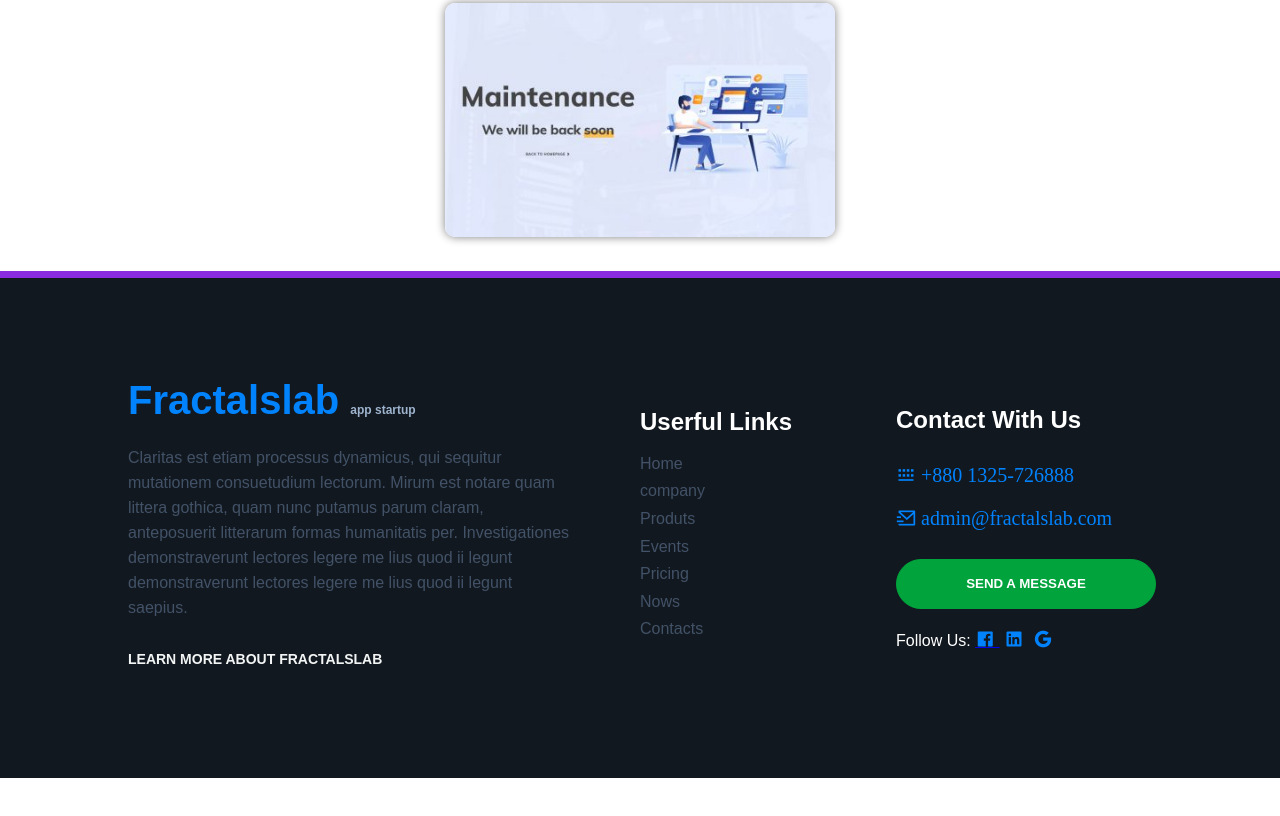
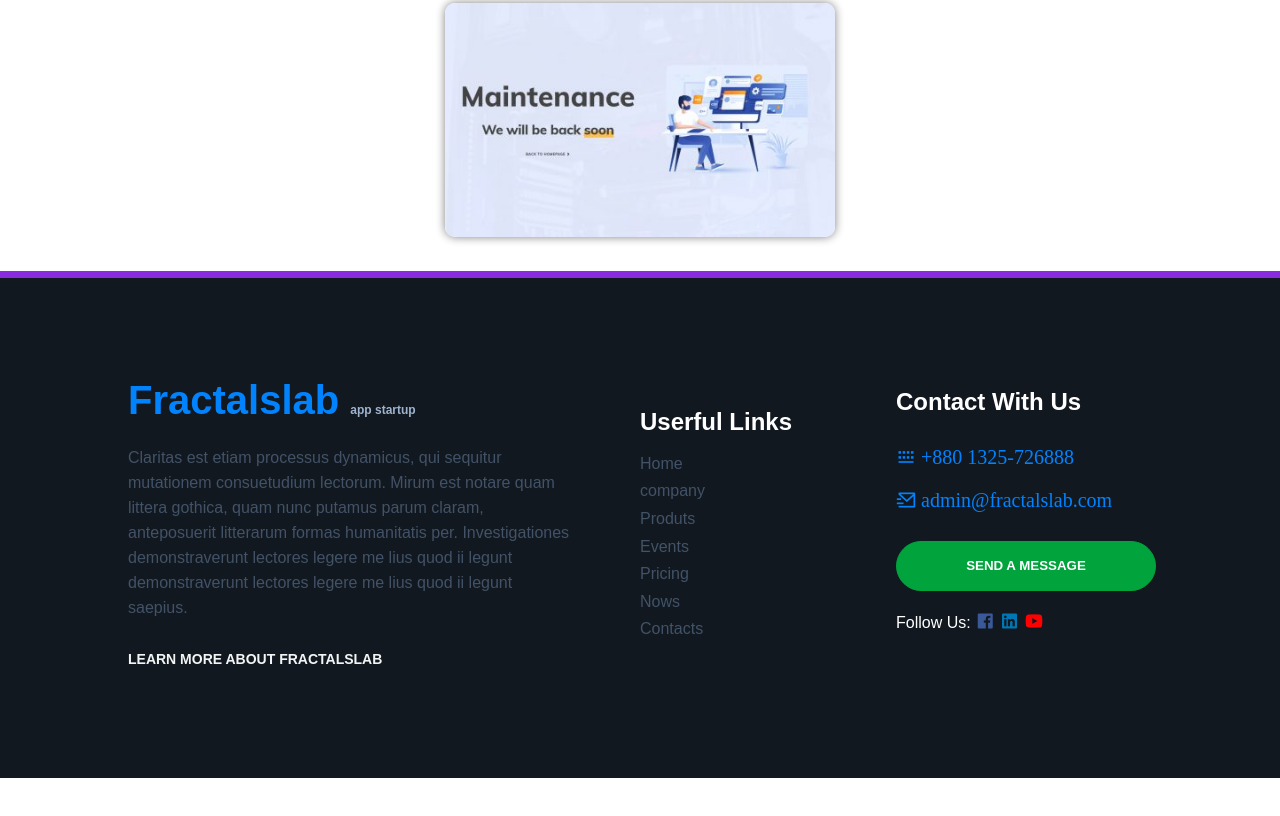
Before and after one commit to Shamsulsamrat/fractalslab, a plain HTML site: page index.html in a window 1280 px wide. Shown: the part 4737-5553 px from the top of the page. Drawn offline with nearby package versions, Linux system fonts and the light colour scheme.

Commit message:
Edit following link in FB youtube n Linkdin

```diff
--- a/index.html
+++ b/index.html
@@ -219,7 +219,8 @@
             <i class="ri-keyboard-line"> +880 1325-726888</i>
             <i class="ri-mail-send-line"> admin@fractalslab.com</i>
             <button type="button">SEND A MESSAGE</button>
-            <pre><p>Follow Us: <a href="https://www.facebook.com/fractalslab"><i class="ri-facebook-box-fill"></i> </a> <i class="ri-linkedin-box-fill"></i>  <i class="ri-google-fill"></i></p></pre>
+            <pre><p>Follow Us: <a href="https://www.facebook.com/fractalslab" style="text-decoration: none;"><i class="ri-facebook-box-fill" style="color:#3b5998;"></i></a> <a href="https://www.linkedin.com/company/fractalslab/" style="text-decoration: none;"><i class="ri-linkedin-box-fill" style="color:#0077b5;"></i></a> <a href="https://www.youtube.com/@fractalslab" style="text-decoration: none;"><i class="ri-youtube-fill" style="color:#FF0000;"></i></a></p>
+            </pre>
           </div>
         </div>
       </footer>
```
